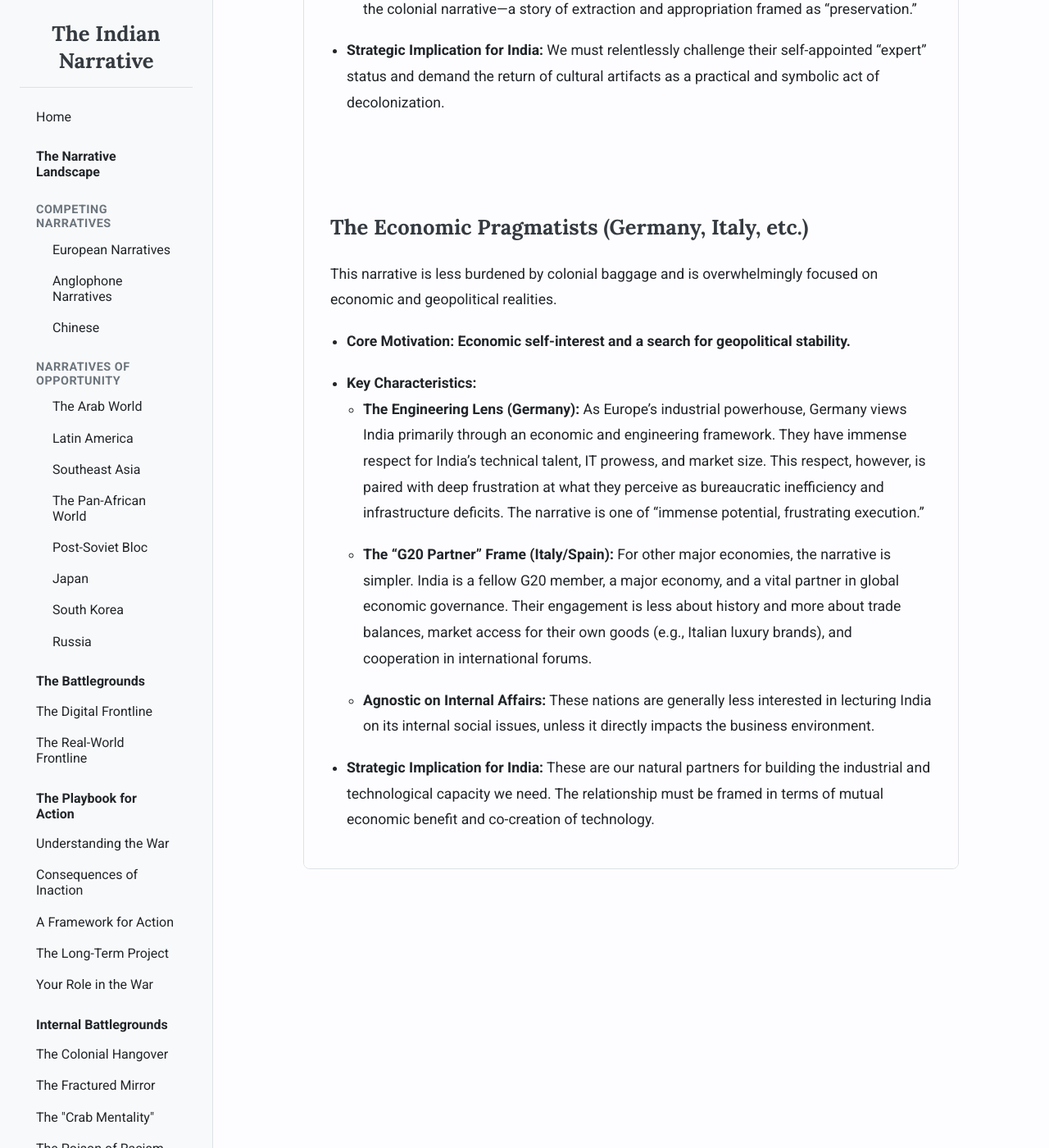
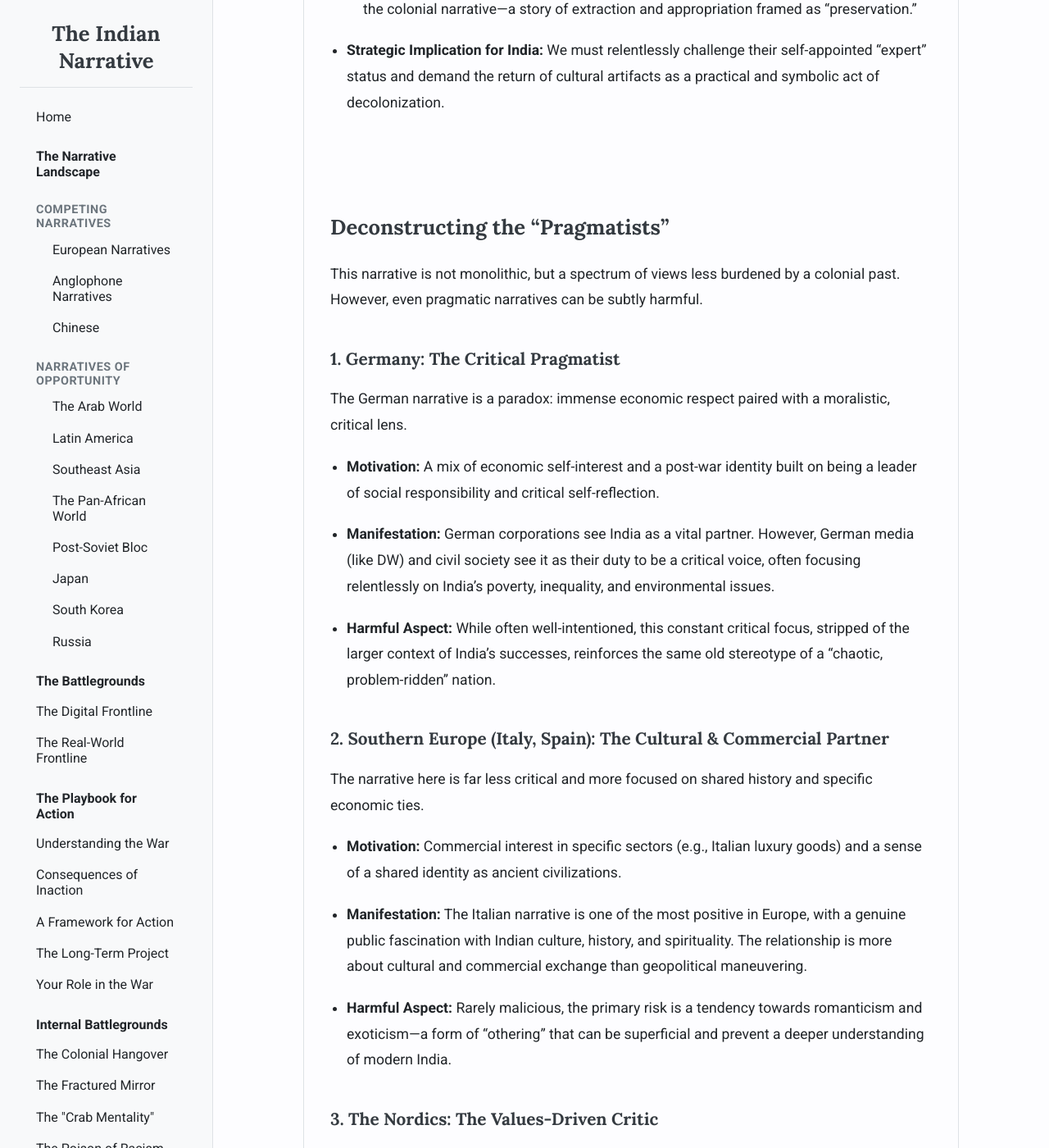
Before and after one commit to nodesman/indian-narrative, a Jekyll site: the page built from european-narrative.md, in a window 1280 px wide and 1400 px high, scrolled down 1943 px. Shown: the whole window at 82% size. Built offline with Jekyll 4.4.1, drawn with Linux system fonts in a browser that asks for light colours; some of the changed text lies outside the part shown.

Commit message:
docs: Deconstruct 'Economic Pragmatists' narrative
- Replaces the monolithic 'Economic Pragmatists' tab with a more nuanced, three-part analysis.
- Breaks down the narrative into:
  1. Germany (The Critical Pragmatist)
  2. Southern Europe (The Cultural & Commercial Partner)
  3. The Nordics (The Values-Driven Critic)
- This adds crucial detail on how even non-colonial narratives can be subtly harmful, improving the site's analytical depth.

```diff
--- a/european-narrative.md
+++ b/european-narrative.md
@@ -40,16 +40,27 @@ This is the most historically deep and psychologically complex narrative, driven
   </div>
 
   <div id="pragmatists" class="tab-content" markdown="1">
-### The Economic Pragmatists (Germany, Italy, etc.)
+### Deconstructing the "Pragmatists"
 
-This narrative is less burdened by colonial baggage and is overwhelmingly focused on economic and geopolitical realities.
+This narrative is not monolithic, but a spectrum of views less burdened by a colonial past. However, even pragmatic narratives can be subtly harmful.
 
-*   **Core Motivation:** **Economic self-interest and a search for geopolitical stability.**
-*   **Key Characteristics:**
-    *   **The Engineering Lens (Germany):** As Europe's industrial powerhouse, Germany views India primarily through an economic and engineering framework. They have immense respect for India's technical talent, IT prowess, and market size. This respect, however, is paired with deep frustration at what they perceive as bureaucratic inefficiency and infrastructure deficits. The narrative is one of "immense potential, frustrating execution."
-    *   **The "G20 Partner" Frame (Italy/Spain):** For other major economies, the narrative is simpler. India is a fellow G20 member, a major economy, and a vital partner in global economic governance. Their engagement is less about history and more about trade balances, market access for their own goods (e.g., Italian luxury brands), and cooperation in international forums.
-    *   **Agnostic on Internal Affairs:** These nations are generally less interested in lecturing India on its internal social issues, unless it directly impacts the business environment.
-*   **Strategic Implication for India:** These are our natural partners for building the industrial and technological capacity we need. The relationship must be framed in terms of mutual economic benefit and co-creation of technology.
+#### 1. Germany: The Critical Pragmatist
+The German narrative is a paradox: immense economic respect paired with a moralistic, critical lens.
+*   **Motivation:** A mix of economic self-interest and a post-war identity built on being a leader of social responsibility and critical self-reflection.
+*   **Manifestation:** German corporations see India as a vital partner. However, German media (like DW) and civil society see it as their duty to be a critical voice, often focusing relentlessly on India's poverty, inequality, and environmental issues.
+*   **Harmful Aspect:** While often well-intentioned, this constant critical focus, stripped of the larger context of India's successes, reinforces the same old stereotype of a "chaotic, problem-ridden" nation.
+
+#### 2. Southern Europe (Italy, Spain): The Cultural & Commercial Partner
+The narrative here is far less critical and more focused on shared history and specific economic ties.
+*   **Motivation:** Commercial interest in specific sectors (e.g., Italian luxury goods) and a sense of a shared identity as ancient civilizations.
+*   **Manifestation:** The Italian narrative is one of the most positive in Europe, with a genuine public fascination with Indian culture, history, and spirituality. The relationship is more about cultural and commercial exchange than geopolitical maneuvering.
+*   **Harmful Aspect:** Rarely malicious, the primary risk is a tendency towards romanticism and exoticism—a form of "othering" that can be superficial and prevent a deeper understanding of modern India.
+
+#### 3. The Nordics: The Values-Driven Critic
+The Nordic narrative is almost entirely viewed through the lens of their own social democratic values.
+*   **Motivation:** To promote their own model of governance (human rights, gender equality, environmentalism) on the global stage.
+*   **Manifestation:** Their engagement with India is almost exclusively focused on these issues.
+*   **Harmful Aspect:** By focusing so narrowly, they often create a highly skewed and negative picture. Their "values-based" critique, while not rooted in colonialism, can be just as one-sided and damaging as other narratives, as it often ignores India's economic dynamism and geopolitical context.
   </div>
 </div>
 
```
